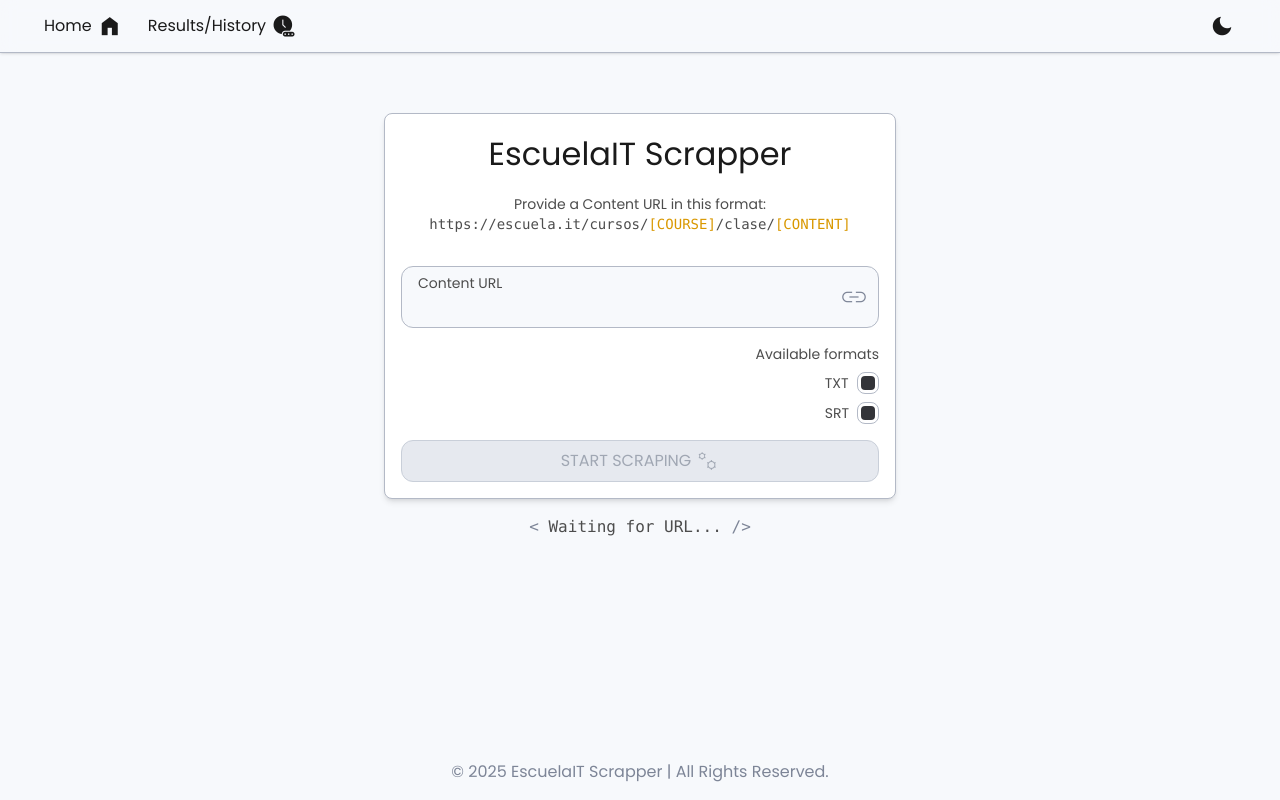
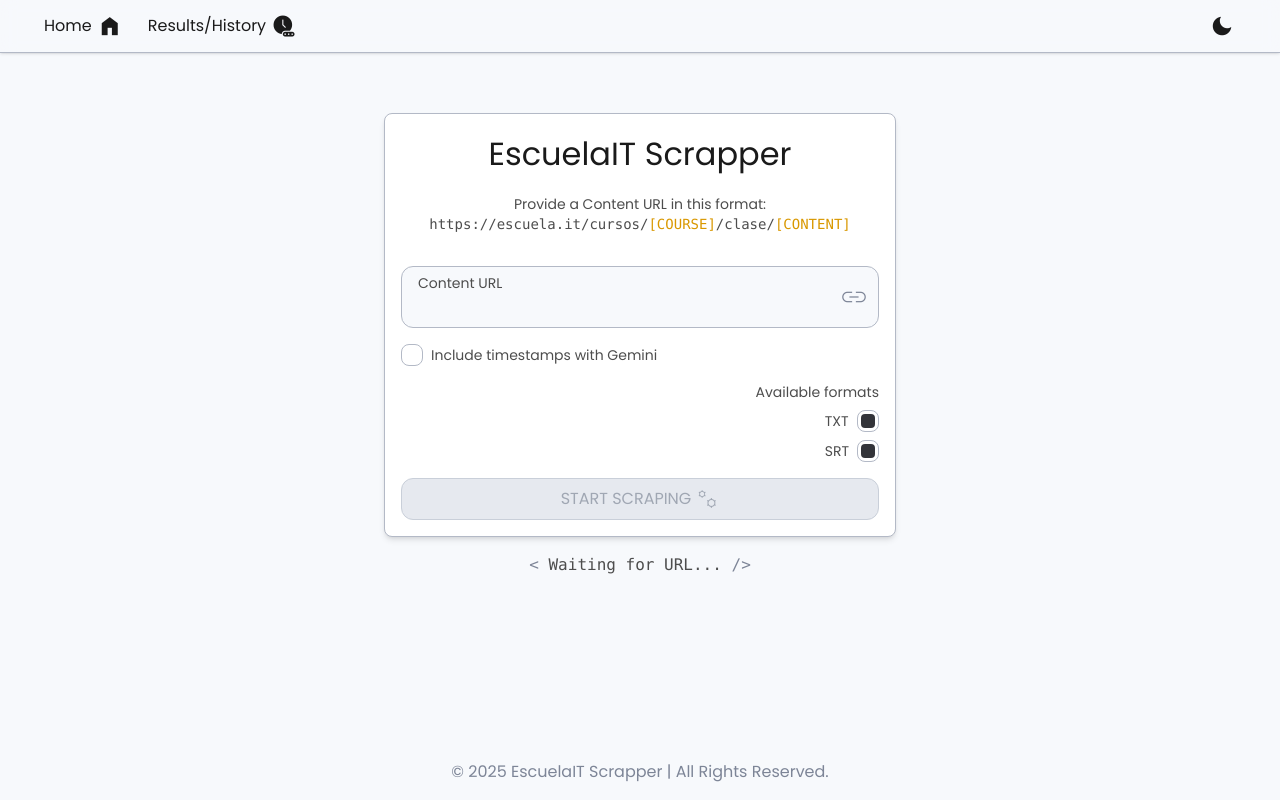
Before and after one commit to DrCausa/escuela-it-scrapper, a React (Vite) app in the folder packages/frontend/: page / in a window 1280 px wide. Built offline with nearby package versions, Linux system fonts and the light colour scheme.

Commit message:
refactor: update checkbox label on homepage and clean up instructions in gemini service

```diff
--- a/packages/frontend/src/pages/home/index.tsx
+++ b/packages/frontend/src/pages/home/index.tsx
@@ -159,16 +159,20 @@
             layoutClassName="mb-4"
             disabled={isLoading}
           />
-          {/* <Input
+
+
+          <Input
             type="checkbox"
-            label="Include timestamps"
+            label="Include timestamps with Gemini"
             checked={isChecked}
             onChange={() => setIsChecked(!isChecked)}
             layoutClassName="mb-4 justify-start"
             labelCheckboxClassName="order-2"
             checkboxClassName="order-1"
             disabled={isLoading}
-          /> */}
+          />
+
+
           <div className="flex flex-col items-end gap-2 mb-4">
             <span className="text-sm text-text-secondary-light dark:text-text-secondary-dark">
               Available formats
--- a/packages/gemini-service/gemini.js
+++ b/packages/gemini-service/gemini.js
@@ -13,11 +13,6 @@
       Eres un asistente experto en organización de transcripciones de video.
       Tu única tarea es devolver el contenido procesado, nunca expliques ni añadas comentarios.
 
-      Instrucciones:
-      1. Lee el siguiente texto:
-      ---
-      ${text}
-      ---
       2. Reestructura la transcripción de forma clara, siguiendo este formato:
         - Un *título principal* que resuma el contenido del video.
         - División en *temas principales*.
@@ -35,7 +30,6 @@
           - Tema 1: 00:00:00 -> 00:35:20
           - Tema 2: 00:35:21 -> 01:20:10
           - Tema 3: 01:20:11 -> 02:00:00
-
 `;
 
     const result = await model.generateContent(prompt);
```
